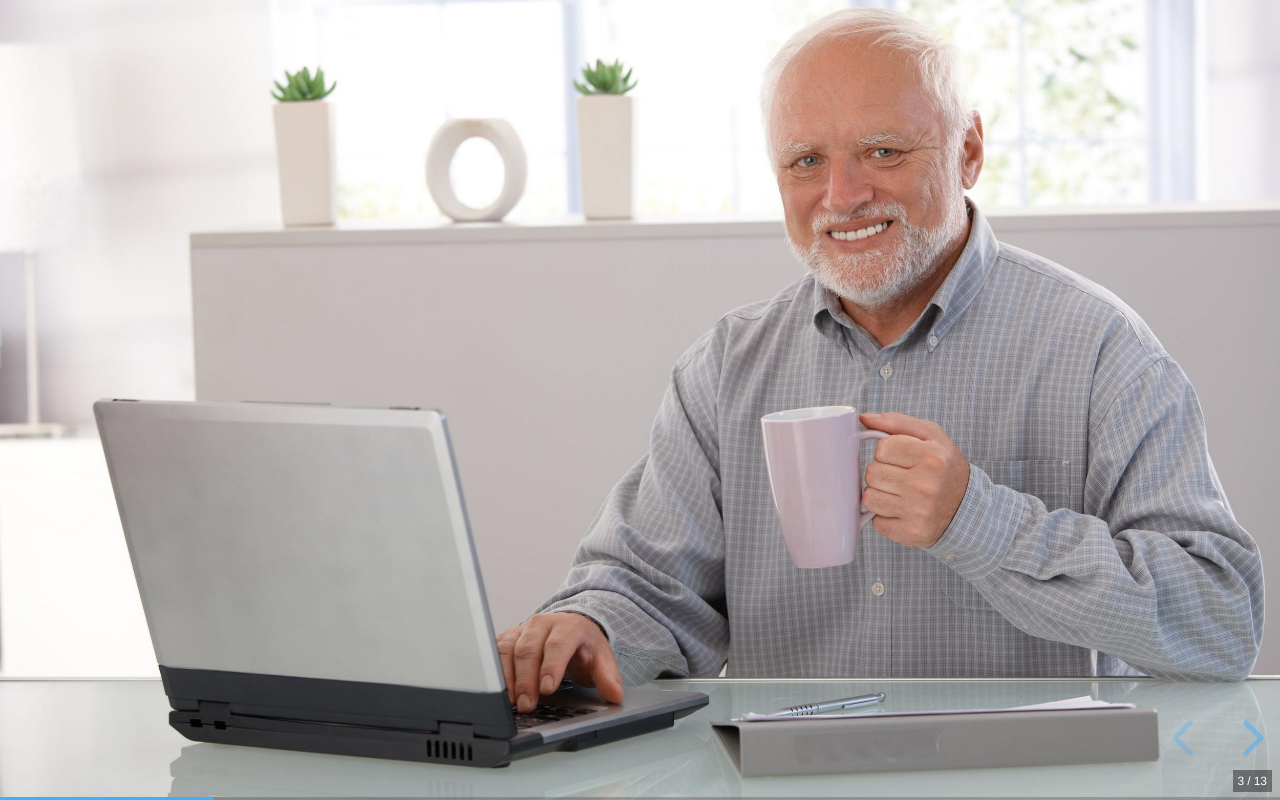
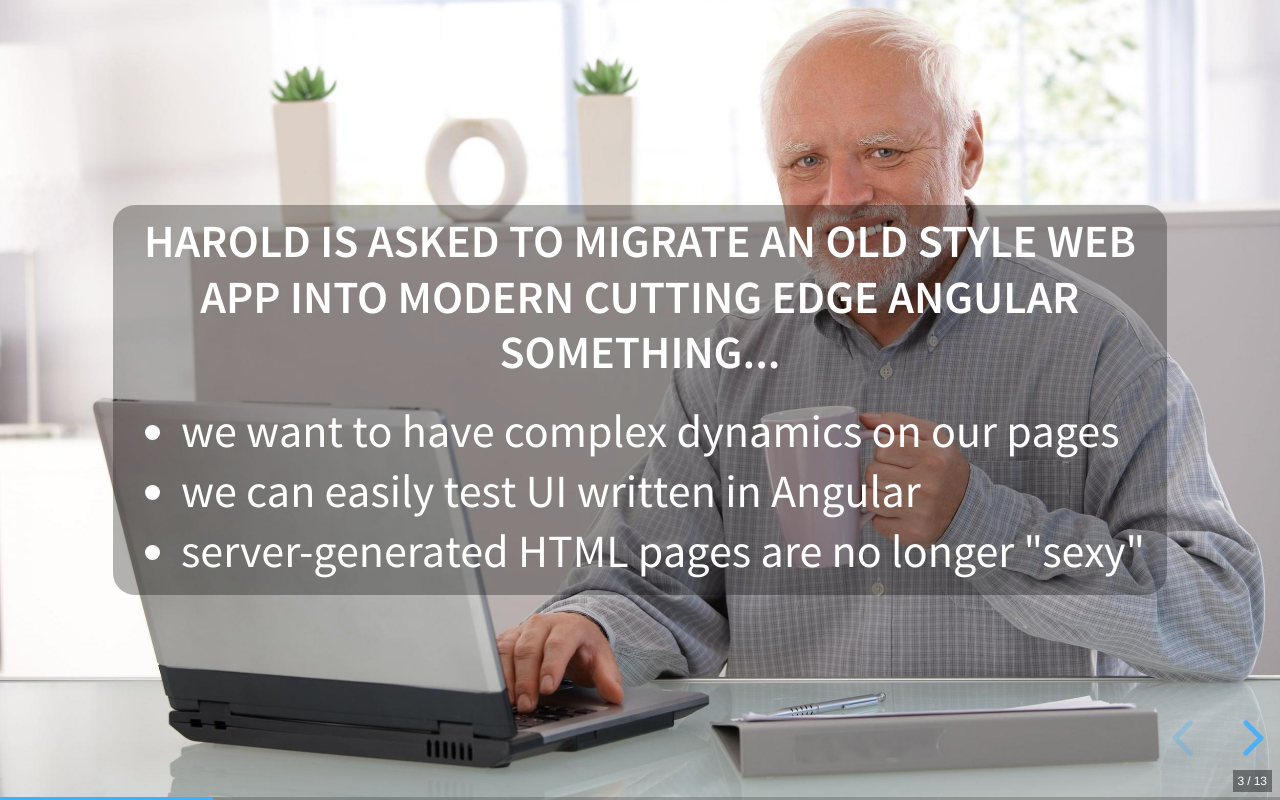
Before and after one commit to kiczelkoo/miniAngular-slides, a website: page index.html in a window 1280 px wide. Both pictures are taken after a click on the button 1250 px from the left and 738 px from the top of the page. Drawn offline with nearby package versions, Linux system fonts and the light colour scheme.

Commit message:
Transitions fixed

```diff
--- a/index.html
+++ b/index.html
@@ -36,14 +36,14 @@
             </section>
         </section>
 
-        <section data-background-image="img/harold.jpg">
-            <div class="overlay fragment" data-fragment-index="1">
-                <h4 class="fragment" data-fragment-index="1">Harold is asked to migrate an old style web app into modern
+        <section data-background-image="img/harold.jpg" data-transition="slide" data-transition-speed="slow">
+            <div class="overlay">
+                <h4>Harold is asked to migrate an old style web app into modern
                     cutting edge Angular something...</h4>
                 <ul>
-                    <li class="fragment" data-fragment-index="2">we want to have complex dynamics on our pages</li>
-                    <li class="fragment" data-fragment-index="2">we can easily test UI written in Angular</li>
-                    <li class="fragment" data-fragment-index="2">server-generated HTML pages are no longer "sexy"</li>
+                    <li>we want to have complex dynamics on our pages</li>
+                    <li>we can easily test UI written in Angular</li>
+                    <li>server-generated HTML pages are no longer "sexy"</li>
                 </ul>
             </div>
         </section>
@@ -177,7 +177,8 @@
         ]
     });
     Reveal.configure({
-        slideNumber: 'c/t'
+        slideNumber: 'c/t',
+        transition: 'fade'
     });
 </script>
 </body>
```
